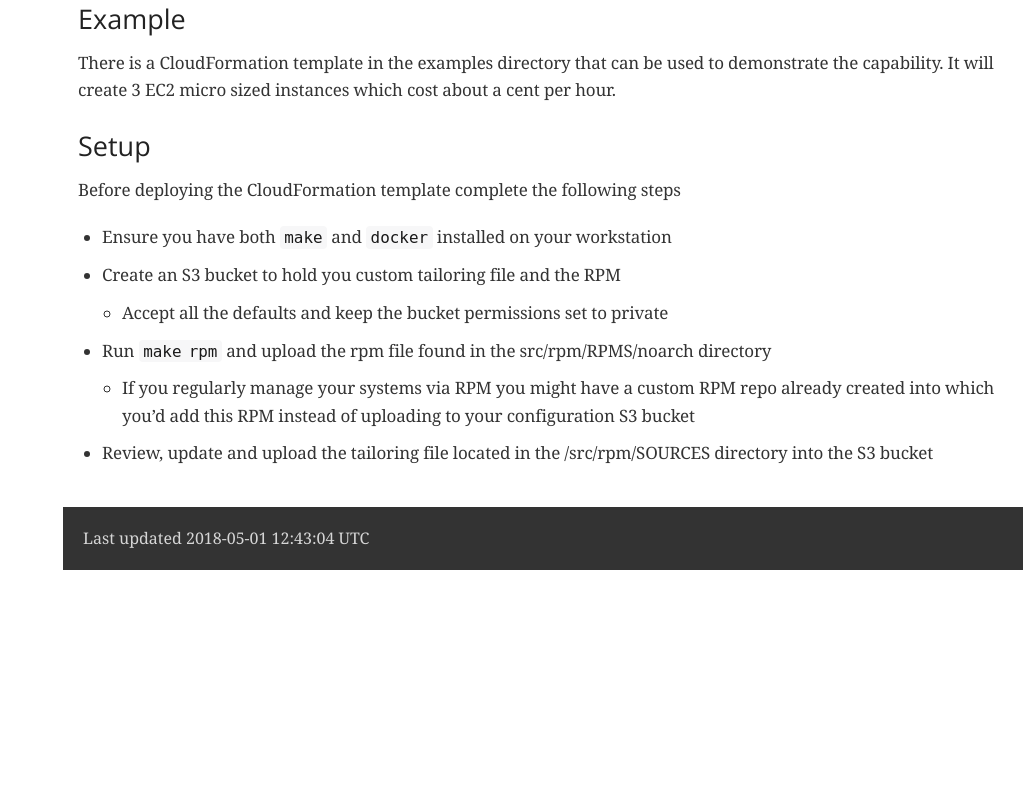
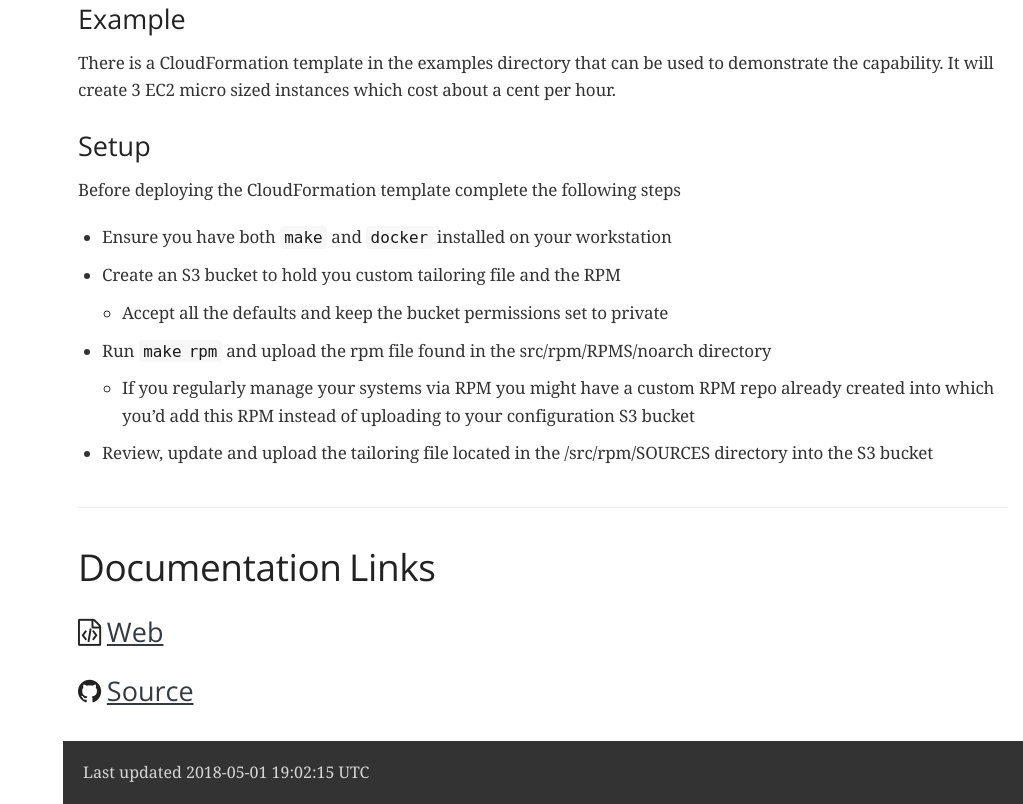
Before and after one commit to ICFI/openscap-aws, a plain HTML site: page docs/docs.html in a window 1280 px wide. Shown: the part 946-1750 px from the top of the page, without its empty margins (257-1280 px from the left). Before the commit the page ends 1516 px from the top, so only its background shows below. Drawn offline with nearby package versions, Linux system fonts and the light colour scheme; a web font is replaced by a local one.

Commit message:
doc updates

```diff
--- a/docs/docs.html
+++ b/docs/docs.html
@@ -513,6 +513,12 @@ table.CodeRay td.code>pre{padding:0}
 <li><a href="#_setup">Setup</a></li>
 </ul>
 </li>
+<li><a href="#_documentation_links">Documentation Links</a>
+<ul class="sectlevel2">
+<li><a href="#_span_class_icon_i_class_fa_fa_file_code_o_i_span_a_href_https_icfi_github_io_openscap_aws_docs_html_target_blank_rel_noopener_web_a"><span class="icon"><i class="fa fa-file-code-o"></i></span> <a href="https://icfi.github.io/openscap-aws/docs.html" target="_blank" rel="noopener">Web</a></a></li>
+<li><a href="#_span_class_icon_i_class_fa_fa_github_i_span_a_href_https_github_com_icfi_openscap_aws_target_blank_rel_noopener_source_a"><span class="icon"><i class="fa fa-github"></i></span> <a href="https://github.com/ICFI/openscap-aws" target="_blank" rel="noopener">Source</a></a></li>
+</ul>
+</li>
 </ul>
 </div>
 </div>
@@ -520,7 +526,7 @@ table.CodeRay td.code>pre{padding:0}
 <div id="preamble">
 <div class="sectionbody">
 <div class="paragraph">
-<p><span class="image" style="float: left"><img src="images/logo.png" alt="Logo" width="150" height="150"></span><br></p>
+<p><span class="image" style="float: left"><a class="image" href="https://www.icf.com?utm_source=architecture&amp;utm_medium=docs"><img src="images/logo.png" alt="Logo" width="150" height="150"></a></span><br></p>
 </div>
 </div>
 </div>
@@ -609,10 +615,23 @@ add this RPM instead of uploading to your configuration S3 bucket</p>
 </div>
 </div>
 </div>
+<div class="sect1">
+<h2 id="_documentation_links">Documentation Links</h2>
+<div class="sectionbody">
+<div class="sect2">
+<h3 id="_span_class_icon_i_class_fa_fa_file_code_o_i_span_a_href_https_icfi_github_io_openscap_aws_docs_html_target_blank_rel_noopener_web_a"><span class="icon"><i class="fa fa-file-code-o"></i></span> <a href="https://icfi.github.io/openscap-aws/docs.html" target="_blank" rel="noopener">Web</a></h3>
+
+</div>
+<div class="sect2">
+<h3 id="_span_class_icon_i_class_fa_fa_github_i_span_a_href_https_github_com_icfi_openscap_aws_target_blank_rel_noopener_source_a"><span class="icon"><i class="fa fa-github"></i></span> <a href="https://github.com/ICFI/openscap-aws" target="_blank" rel="noopener">Source</a></h3>
+
+</div>
+</div>
+</div>
 </div>
 <div id="footer">
 <div id="footer-text">
-Last updated 2018-05-01 12:43:04 UTC
+Last updated 2018-05-01 19:02:15 UTC
 </div>
 </div>
 </body>
```
Also changed, not shown: 2 other files.
